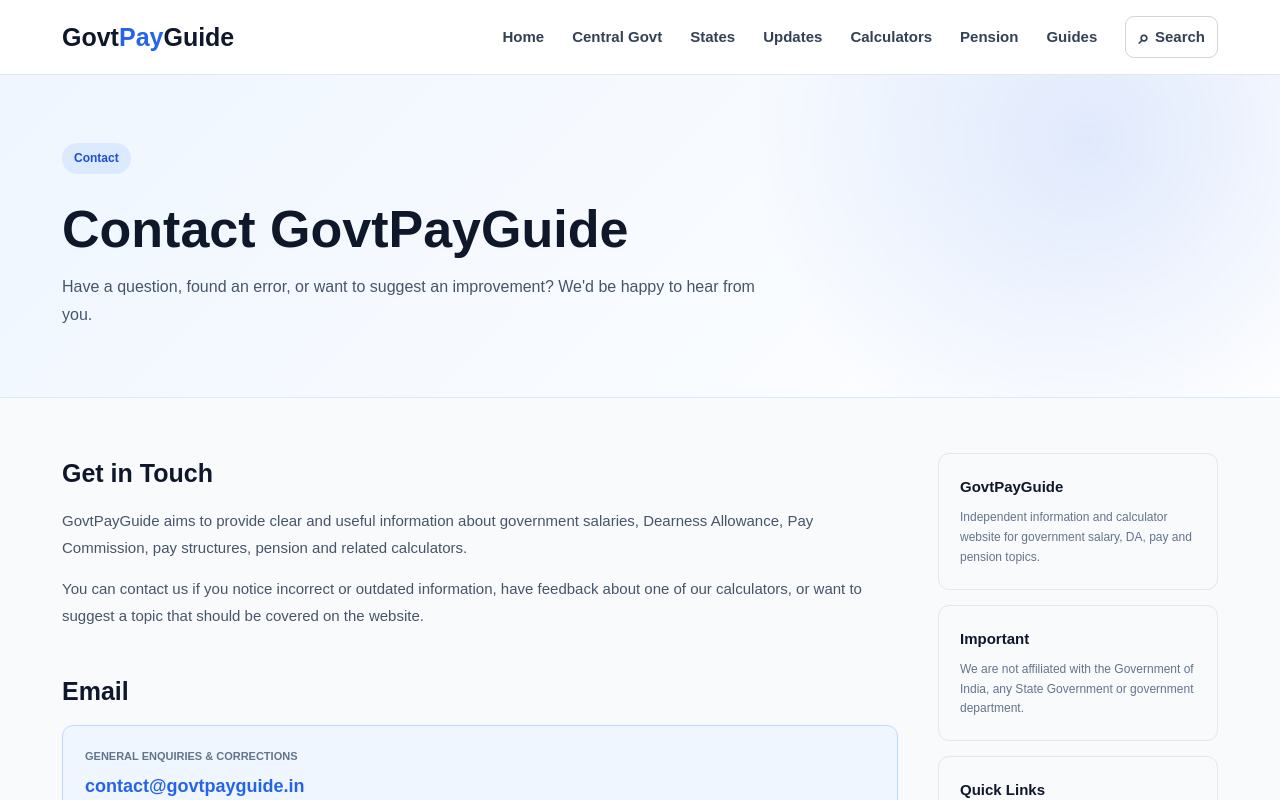
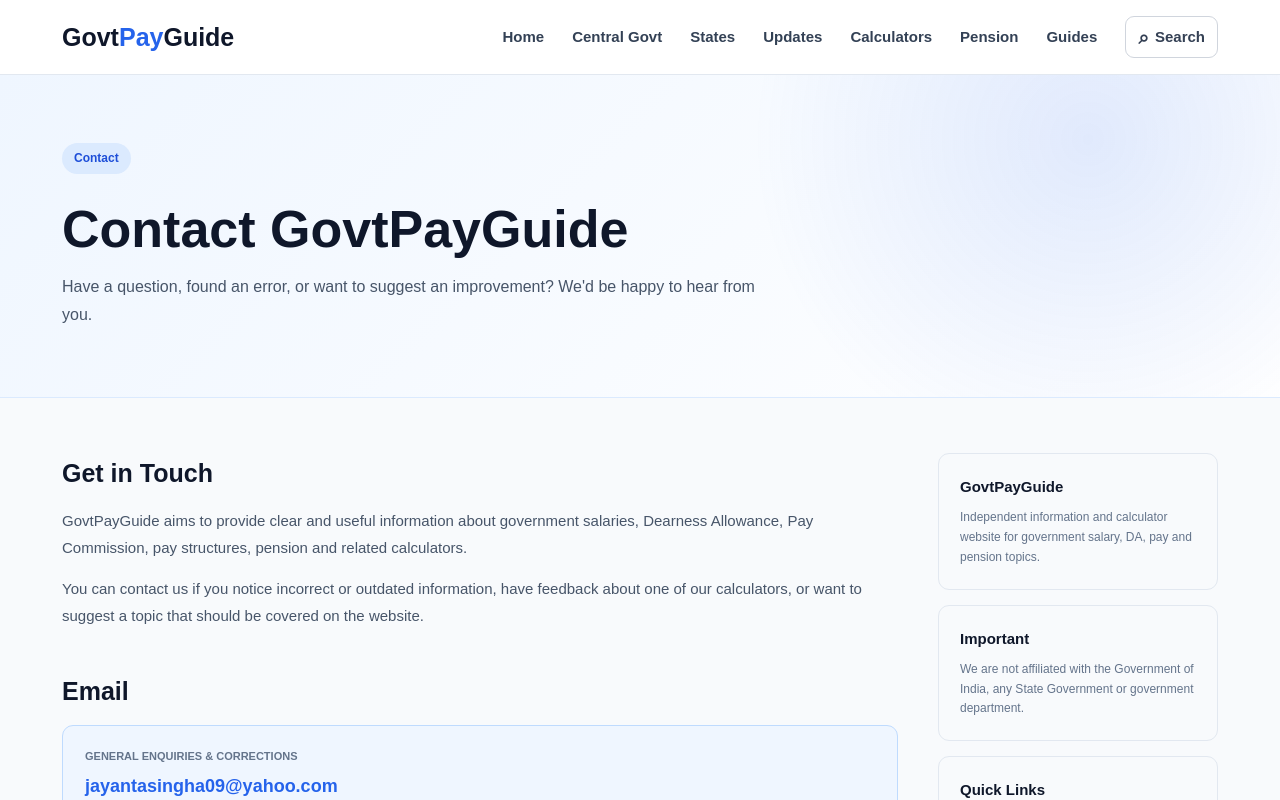
Before and after one commit to jayantasinha15-beep/govtpayguide, a Next.js app: page /contact in a window 1280 px wide. Shown: the top 800 px of the page. Built offline with nearby package versions, Linux system fonts and the light colour scheme.

Commit message:
Update contact email

```diff
--- a/app/contact/page.tsx
+++ b/app/contact/page.tsx
@@ -51,8 +51,8 @@ export default function ContactPage() {
               <div className="contact-email-box">
                 <span>General Enquiries & Corrections</span>
 
-                <a href="mailto:contact@govtpayguide.in">
-                  contact@govtpayguide.in
+                <a href="mailto:jayantasingha09@yahoo.com">
+                  jayantasingha09@yahoo.com
                 </a>
               </div>
 
```
